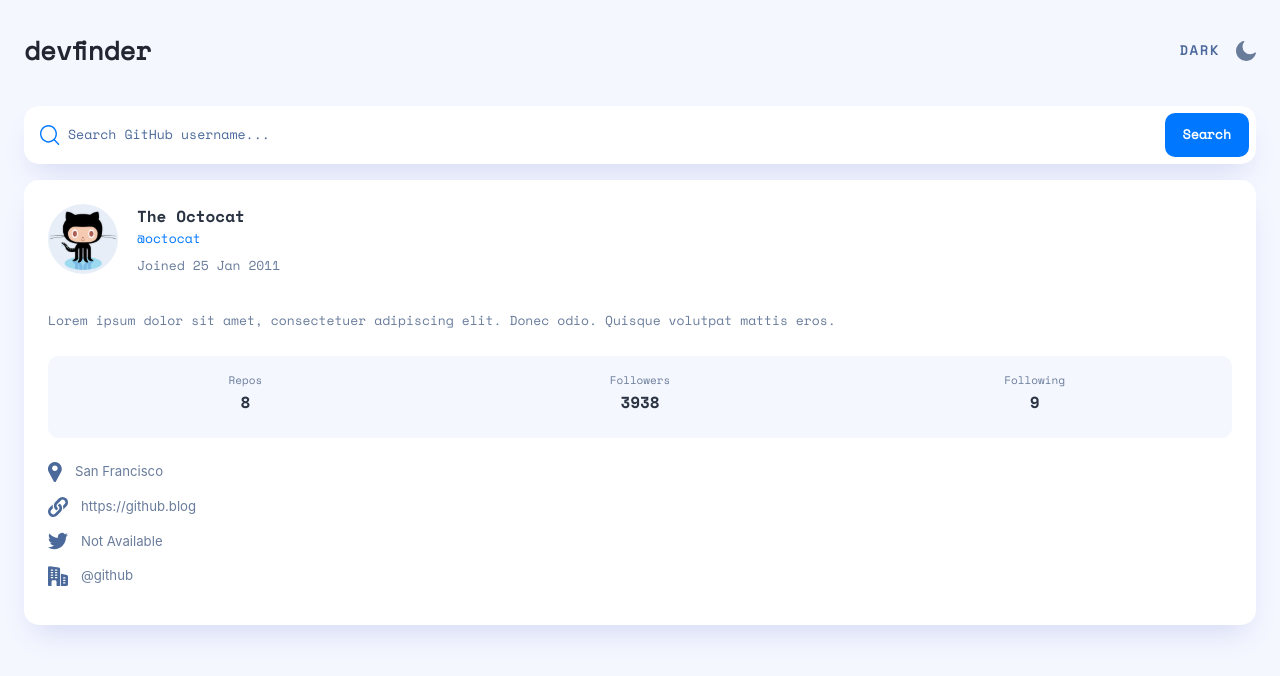
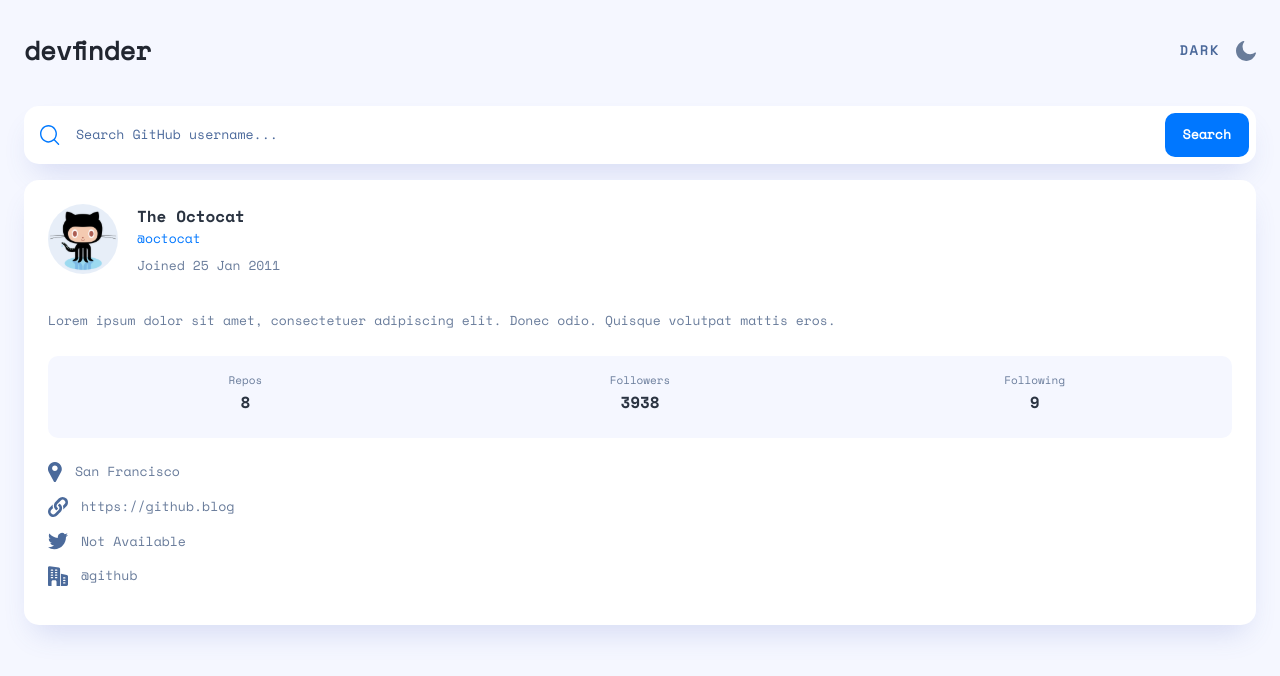
Before and after one commit to Kellswork/github-user-search-app, a React (Create React App) app: page / in a window 1280 px wide. Shown: the top 676 px of the page. Built offline with nearby package versions, Linux system fonts and the light colour scheme; the HTML template or start-up script is replaced by a standard one.

Commit message:
update input caret and focus color

```diff
--- a/src/components/SearchBar/index.scss
+++ b/src/components/SearchBar/index.scss
@@ -29,11 +29,22 @@
     background-color: transparent;
     width: 100%; //to be removed later, after I add the no result div
     @include font-line(var(--font-h4), var(--line-height-4));
+    caret-color: $button;
+    color: $logo-text-light;
+    padding: 8px;
+    // font-size: 1.125rem;
 
     &::placeholder {
       color: $body-text-light;
+    }
 
-      [data-theme="dark"] & {
+    &:focus-visible {
+      outline-color: $button;
+    }
+
+    [data-theme="dark"] & {
+      color: $logo-text-dark;
+      &::placeholder {
         color: $body-text-dark;
       }
     }
--- a/src/styles/main.scss
+++ b/src/styles/main.scss
@@ -113,6 +113,7 @@
     list-style: none;
 
     .icon-link__item {
+      font-family: "Space Mono", monospace;
       padding-bottom: 15px;
       color: $secondary-text-light;
       @include flexbox($align: center);
```
